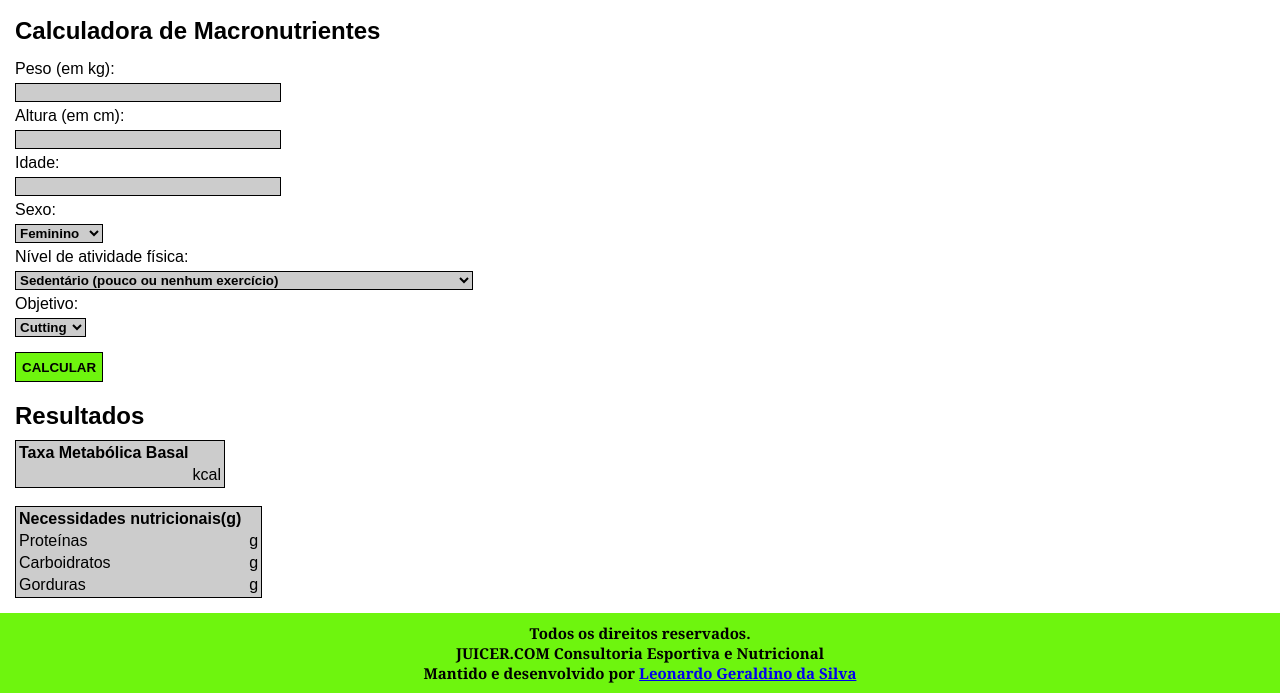
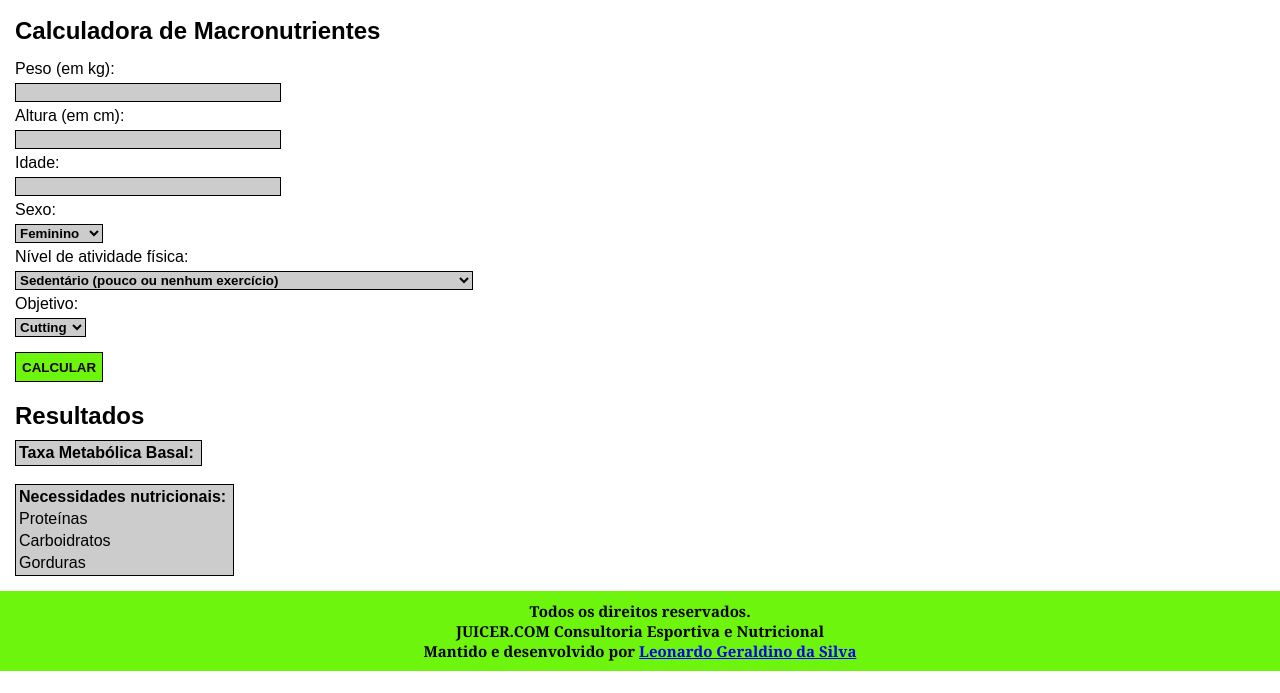
Before and after one commit to leoGeraldino/diet_calculator, a plain HTML site: page juicer.html in a window 1280 px wide. Shown: the part 199-892 px from the top of the page. After the commit the page ends 870 px from the top, so only its background shows below. Drawn offline with Linux system fonts and the light colour scheme.

Commit message:
Otimização do html

```diff
--- a/juicer.html
+++ b/juicer.html
@@ -46,33 +46,27 @@
             <table>
                 <tbody>
                     <tr>
-                        <th>Taxa Metabólica Basal</th>
-                    </tr>
-                    <tr>
+                        <th>Taxa Metabólica Basal:</th>
                         <td id="caloriasDia"></td>
-                        <td>kcal</td>
                     </tr>
                 </tbody>
             </table><br>
             <table>
                 <tbody>
                     <tr>
-                        <th>Necessidades nutricionais(g)</th>
+                        <th>Necessidades nutricionais:</th>
                     </tr>
                     <tr>
                         <td>Proteínas</td>
                         <td id="proteinas"></td>
-                        <td>g</td>
                     </tr>
                     <tr>
                         <td>Carboidratos</td>
                         <td id="carboidratos"></td>
-                        <td>g</td>
                     </tr>
                     <tr>
                         <td>Gorduras</td>
                         <td id="gorduras"></td>
-                        <td>g</td>
                     </tr>
                 </tbody>
             </table>
```
